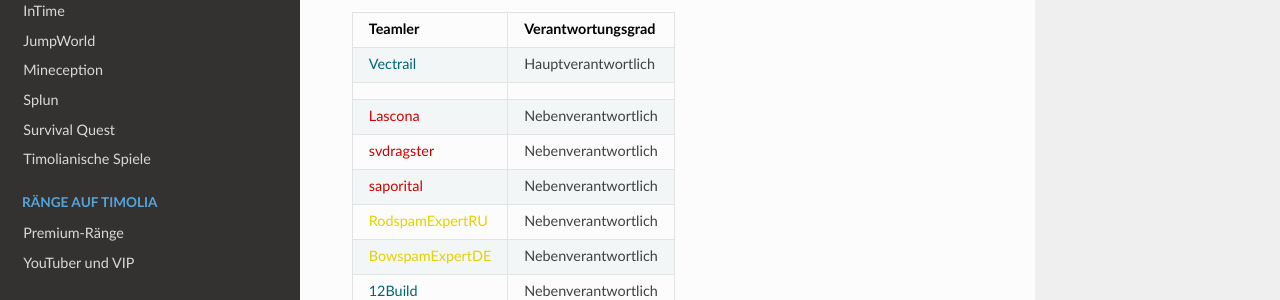
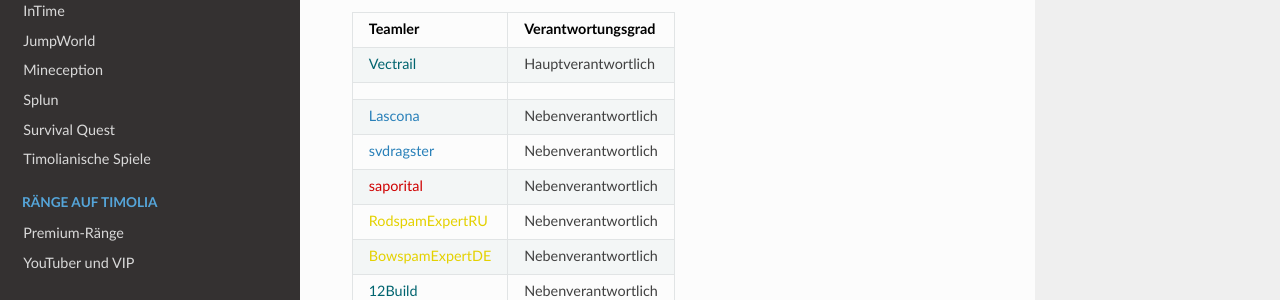
Before and after one commit to TimoliaDE/HowTo, an MkDocs documentation site: the page built from docs/team/responsibilities.md, in a window 1280 px wide and 900 px high, scrolled down 1131 px. Shown: the part 150-450 px from the top of the window. Built offline with MkDocs 1.6.1, drawn with Linux system fonts in a browser that asks for light colours; nearby versions of some CDN libraries; old or Windows-style settings are respelled for this version of MkDocs.

Commit message:
Update responsibilities.md -> Blau passt zu Lascona und svdragster besser^^

```diff
--- a/docs/team/responsibilities.md
+++ b/docs/team/responsibilities.md
@@ -44,8 +44,8 @@ Die Verantwortlichen für die Forenorganisation kümmern sich sowohl um den Aufb
 | ------ | ------ |
 |<span style="color:#00646F">Vectrail</span> | Hauptverantwortlich |
 | | |
-|<span style="color:#CF0101">Lascona</span> | Nebenverantwortlich |
-|<span style="color:#CF0101">svdragster</span> | Nebenverantwortlich |
+|<span style="color:#2980b9">Lascona</span> | Nebenverantwortlich |
+|<span style="color:#2980b9">svdragster</span> | Nebenverantwortlich |
 |<span style="color:#CF0101">saporital</span> | Nebenverantwortlich |
 |<span style="color:#E4D100">RodspamExpertRU</span> | Nebenverantwortlich |
 |<span style="color:#E4D100">BowspamExpertDE</span> | Nebenverantwortlich |
```
